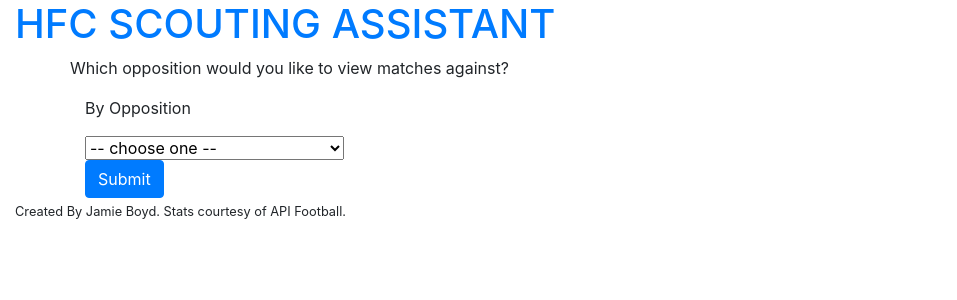
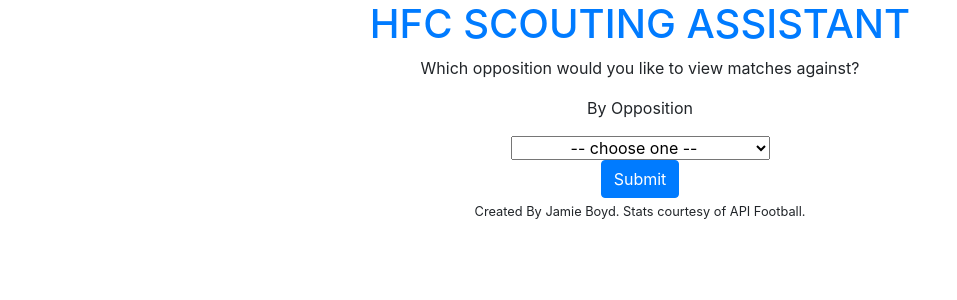
Before and after one commit to jboyd8/milestone-project-3, a Flask app: page / in a window 1280 px wide. Shown: the top 300 px of the page, without its empty margins (0-957 px from the left). Run offline with Flask 2, Linux system fonts and the light colour scheme; data that the repository does not hold is empty; some libraries are stand-ins or nearby versions.

Commit message:
feat: added some classes to center the text of whole page

```diff
--- a/app/static/css/style.css
+++ b/app/static/css/style.css
@@ -0,0 +1,6 @@
+
+
+#form-row {
+    display: flex;
+    justify-content: center;
+}
--- a/app/templates/base.html
+++ b/app/templates/base.html
@@ -14,7 +14,7 @@
 <body>
     <header class="container-fluid" id="header">
         <div class="row">
-            <div class="col-12">
+            <div class="col-12 text-center">
                 <h1><a href="{{ url_for('index') }}">HFC SCOUTING ASSISTANT</a></h1>
             </div>
         </div>
@@ -26,7 +26,7 @@
 
     <footer class="container-fluid">
         <div class="row">
-            <div class="col-12">
+            <div class="col-12 text-center">
                 <small>Created By Jamie Boyd. Stats courtesy of API Football.</small>
             </div>
         </div>
--- a/app/templates/index.html
+++ b/app/templates/index.html
@@ -2,13 +2,15 @@
 {% block content %}
 <section class="container">
     <div class="row">
-        <p>Which opposition would you like to view matches against?</p>
+        <div class="col-12 text-center">
+            <p>Which opposition would you like to view matches against?</p>
+        </div>
     </div>
-    <div class="row">
-        <form action="{{ url_for('search_matches') }}" method="POST">
-            <div class="col-12 col-md-6">
+    <div class="row" id="form-row">
+        <form action="{{ url_for('search_matches') }}" method="POST" class="text-center">
+            <div class="col-12 text-center">
                 <p>By Opposition</p>
-                <select name="opposition-list" id="opposition-list">
+                <select name="opposition-list" id="opposition-list" class="text-center">
                     <option value="none" selected>-- choose one --</option>
                     <optgroup label="Premiership">
                         <option value="Aberdeen">Aberdeen</option>
```
